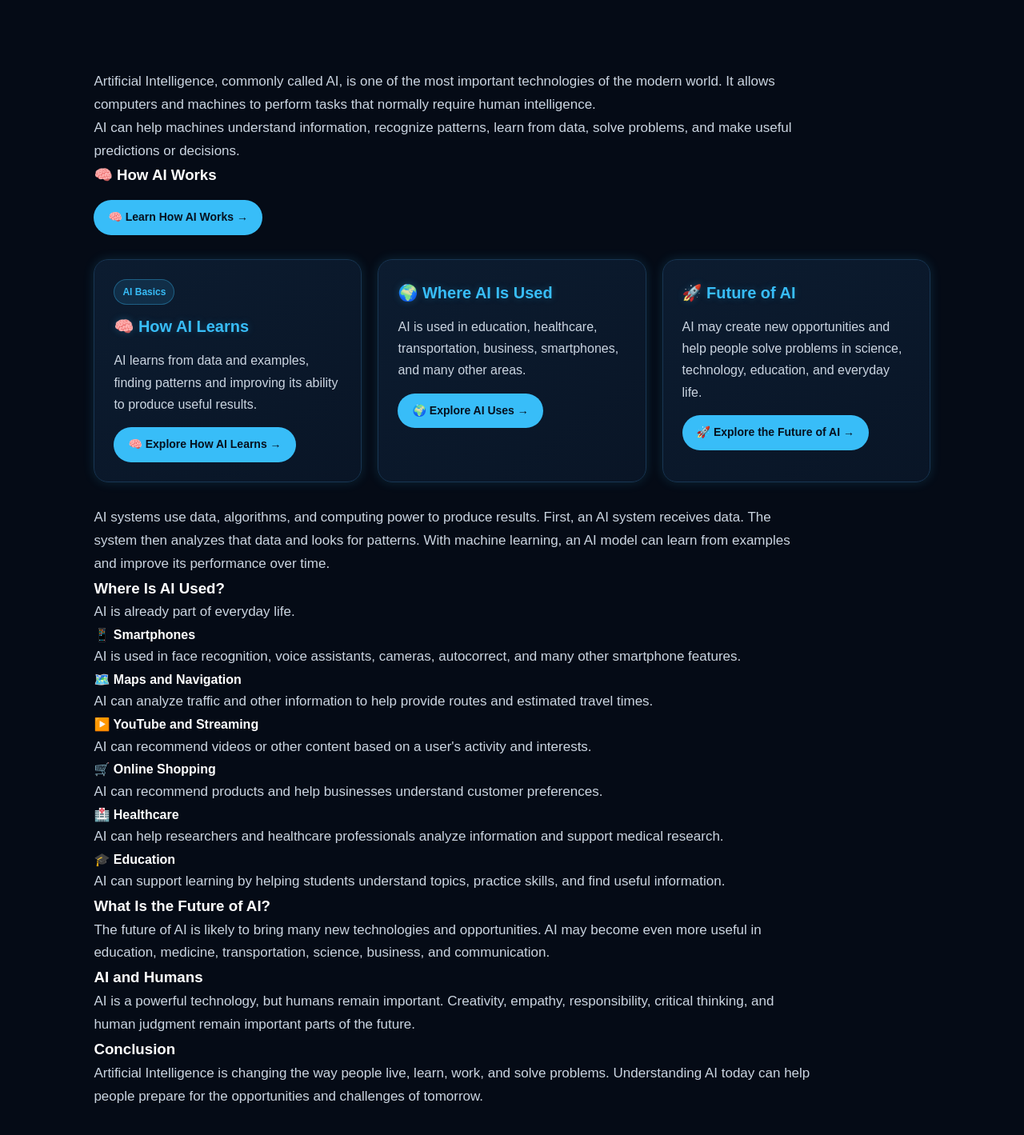
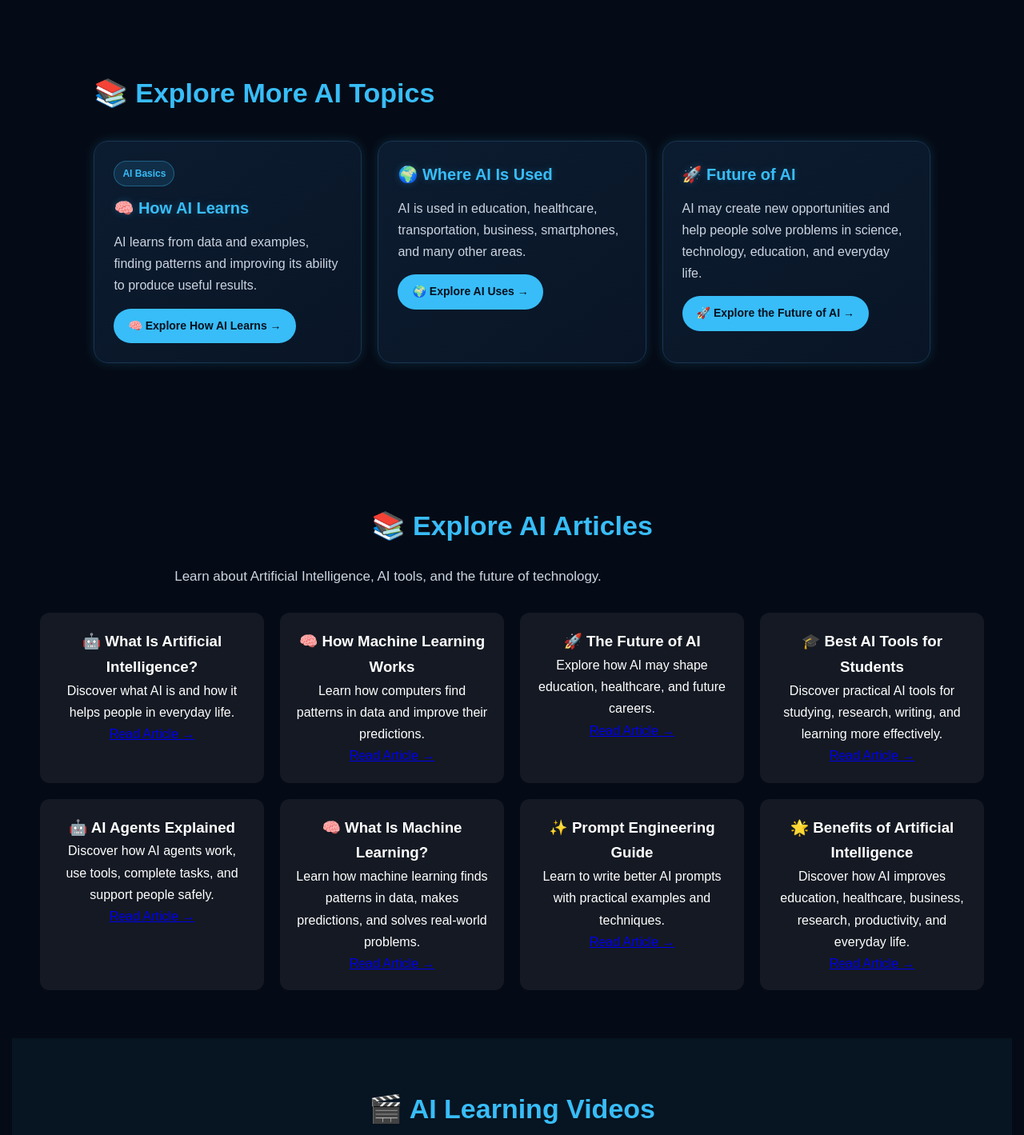
Before and after one commit to AIInsightHub969/website, a plain HTML site: page index.html in a window 1280 px wide. Shown: the part 5515-6934 px from the top of the page at 80% size. Drawn offline with Linux system fonts and the light colour scheme.

Commit message:
Clean duplicate homepage content

```diff
--- a/index.html
+++ b/index.html
@@ -961,23 +961,10 @@ body.light-mode footer {
            </p>
     </section>
 
+<section id="article">
 
-<section id="article">
-    <p>
-        Artificial Intelligence, commonly called AI, is one of the most important
-        technologies of the modern world. It allows computers and machines to
-        perform tasks that normally require human intelligence.
-    </p>
+    <h2>📚 Explore More AI Topics</h2>
 
-    <p>
-        AI can help machines understand information, recognize patterns, learn
-        from data, solve problems, and make useful predictions or decisions.
-    </p>
-
-    <h3>🧠 How AI Works</h3>
-    <a href="how-does-ai-work.html" class="article-button">
-    🧠 Learn How AI Works →
-</a>
     <div class="article-cards">
 
         <div class="article-card">
@@ -1015,79 +1002,8 @@ body.light-mode footer {
         </div>
 
     </div>
-    <p>
-        AI systems use data, algorithms, and computing power to produce results.
-        First, an AI system receives data. The system then analyzes that data
-        and looks for patterns. With machine learning, an AI model can learn
-        from examples and improve its performance over time.
-    </p>
-
-    <h3>Where Is AI Used?</h3>
-
-    <p>AI is already part of everyday life.</p>
-
-    <h4>📱 Smartphones</h4>
-    <p>
-        AI is used in face recognition, voice assistants, cameras, autocorrect,
-        and many other smartphone features.
-    </p>
-
-    <h4>🗺️ Maps and Navigation</h4>
-    <p>
-        AI can analyze traffic and other information to help provide routes
-        and estimated travel times.
-    </p>
-
-    <h4>▶️ YouTube and Streaming</h4>
-    <p>
-        AI can recommend videos or other content based on a user's activity
-        and interests.
-    </p>
-
-    <h4>🛒 Online Shopping</h4>
-    <p>
-        AI can recommend products and help businesses understand customer
-        preferences.
-    </p>
-
-    <h4>🏥 Healthcare</h4>
-    <p>
-        AI can help researchers and healthcare professionals analyze
-        information and support medical research.
-    </p>
-
-    <h4>🎓 Education</h4>
-    <p>
-        AI can support learning by helping students understand topics,
-        practice skills, and find useful information.
-    </p>
-
-    <h3>What Is the Future of AI?</h3>
-
-    <p>
-        The future of AI is likely to bring many new technologies and
-        opportunities. AI may become even more useful in education, medicine,
-        transportation, science, business, and communication.
-    </p>
-
-    <h3>AI and Humans</h3>
-
-    <p>
-        AI is a powerful technology, but humans remain important. Creativity,
-        empathy, responsibility, critical thinking, and human judgment remain
-        important parts of the future.
-    </p>
-
-    <h3>Conclusion</h3>
-
-    <p>
-        Artificial Intelligence is changing the way people live, learn, work,
-        and solve problems. Understanding AI today can help people prepare
-        for the opportunities and challenges of tomorrow.
-    </p>
 
 </section>
-
     <script>
 window.addEventListener("scroll", function() {
     document.querySelectorAll("section").forEach(function(section) {
```
Lines whose indentation alone changed are shown as unchanged.
